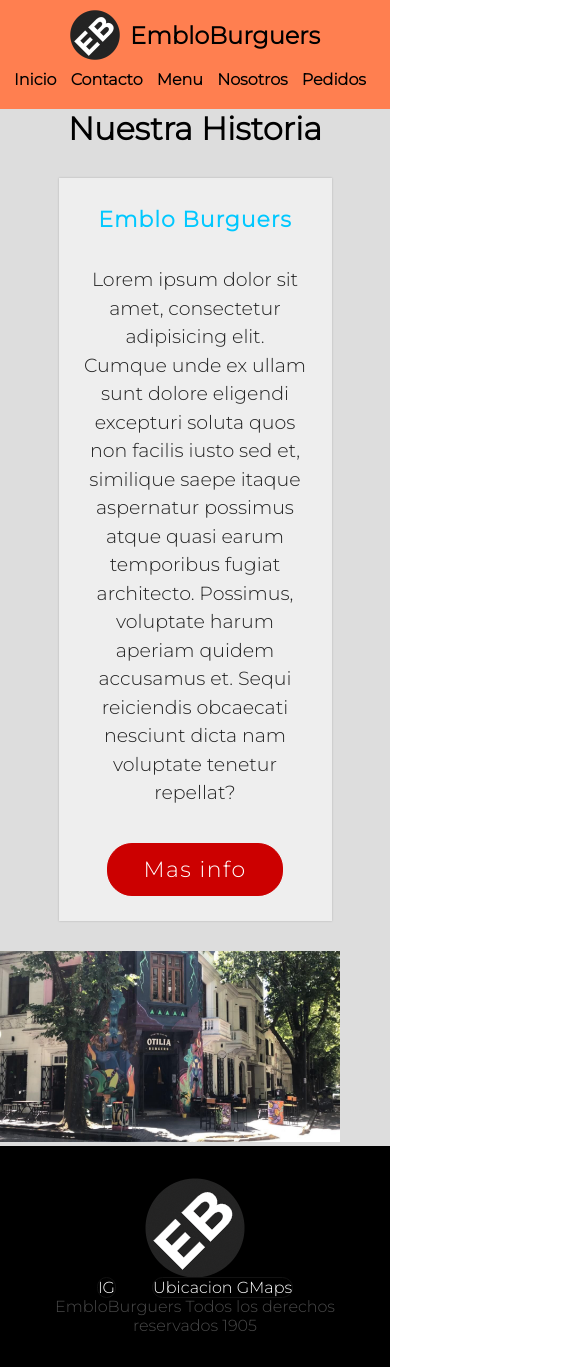
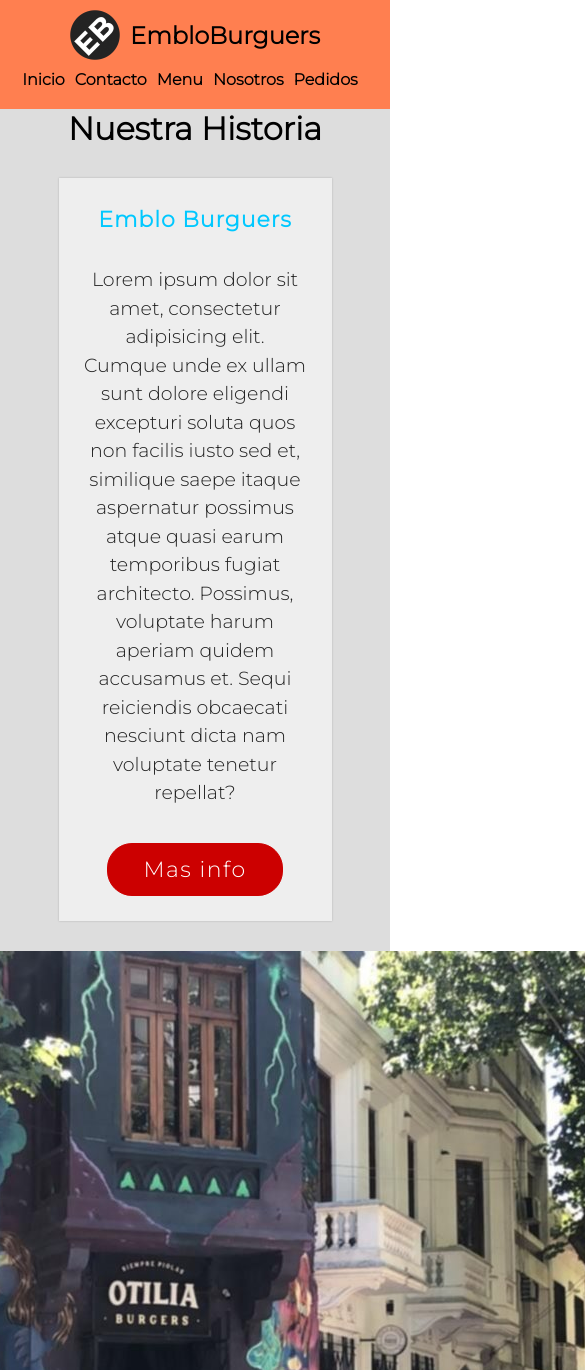
Before and after one commit to facundolachalde/EntregableCoderLachalde, a website: page paginas/nosotros.html in a window 390 px wide. Shown: the top 1370 px of the page, 585 px wide, since content can reach past the window. Drawn offline with Linux system fonts and the light colour scheme.

Commit message:
edit final

```diff
--- a/paginas/nosotros.html
+++ b/paginas/nosotros.html
@@ -11,7 +11,7 @@
     <link rel="icon" href="../imgs/EMBLO_BURGERS.png">
 </head>
 <body>
-    <header>
+    <header class="header">
         <a href="../index.html" class="logo">
             <img src="../assets/imgs/EMBLO_BURGERS.png" alt="">
             <h2 class="titulo_navbar">EmbloBurguers</h2>
@@ -41,7 +41,7 @@
             </div>
         </div>
     </main>
-    <footer>
+    <footer class="footer">
         <img src="../assets/imgs/EMBLO_BURGERS.png" alt="" class="logo">
         <div class="cont_soc">
             <a class="icon" target="_blank" href="https://www.instagram.com/casaotilia.arg/">IG</a>
--- a/sass/misc/_normalize.scss
+++ b/sass/misc/_normalize.scss
@@ -10,5 +10,5 @@ a{
 body{
     width:100%;
     height: 100%;
-    font-family: 'Montserrat', sans-serif;
+    font-family: 'Montserrat', sans-serif !important;
 }
--- a/sass/partials/_footer.scss
+++ b/sass/partials/_footer.scss
@@ -1,4 +1,4 @@
-footer{
+.footer{
     width: 100%;
     position: relative;
     bottom: 0;
--- a/sass/partials/_header.scss
+++ b/sass/partials/_header.scss
@@ -1,4 +1,4 @@
-header{
+.header{
     display: flex;
     min-height: 70px;
     background-color: map-get($map:$colorheader, $key:'coral');
@@ -23,6 +23,9 @@ nav a{
         color: white;
     }
 }
+.Navegador{
+    display:flex;
+}
 
 @media (max-width:700px){
     header{
--- a/sass/views/_nosotros.scss
+++ b/sass/views/_nosotros.scss
@@ -1,6 +1,9 @@
 .container{
     width: 100%;
     background-color: #ddd;
+    display: flex;
+    flex-direction: column;
+    align-items: center;
     & .titulo{
         width: 100%;
         display: flex;
@@ -69,11 +72,9 @@
 }
 
 .img-section{
-    width: 800px;
-    margin:auto auto auto auto;
+    // width: 800px;
     justify-content: center;
     & img{
-        width: 85%;
         align-self: center;
     }
 }
@@ -83,12 +84,12 @@
         text-align: center;
     }
 }
-@media screen and (max-width:900px) {
-    .img-section{
-        width: 400px;
-        margin:auto auto auto auto;
-        & img{
-            width: 85%;
-        }
-    }
-}
+// @media screen and (max-width:900px) {
+//     .img-section{
+//         width: 400px;
+//         margin:auto auto auto auto;
+//         & img{
+//             width: 85%;
+//         }
+//     }
+// }
```
Also changed, not shown: index.html (+2 -2 lines), paginas/contacto.html (+2 -2 lines), paginas/menu.html (+2 -2 lines), paginas/pedidos.html (+2 -2 lines), assets/styles/main.css, 1 other file.
